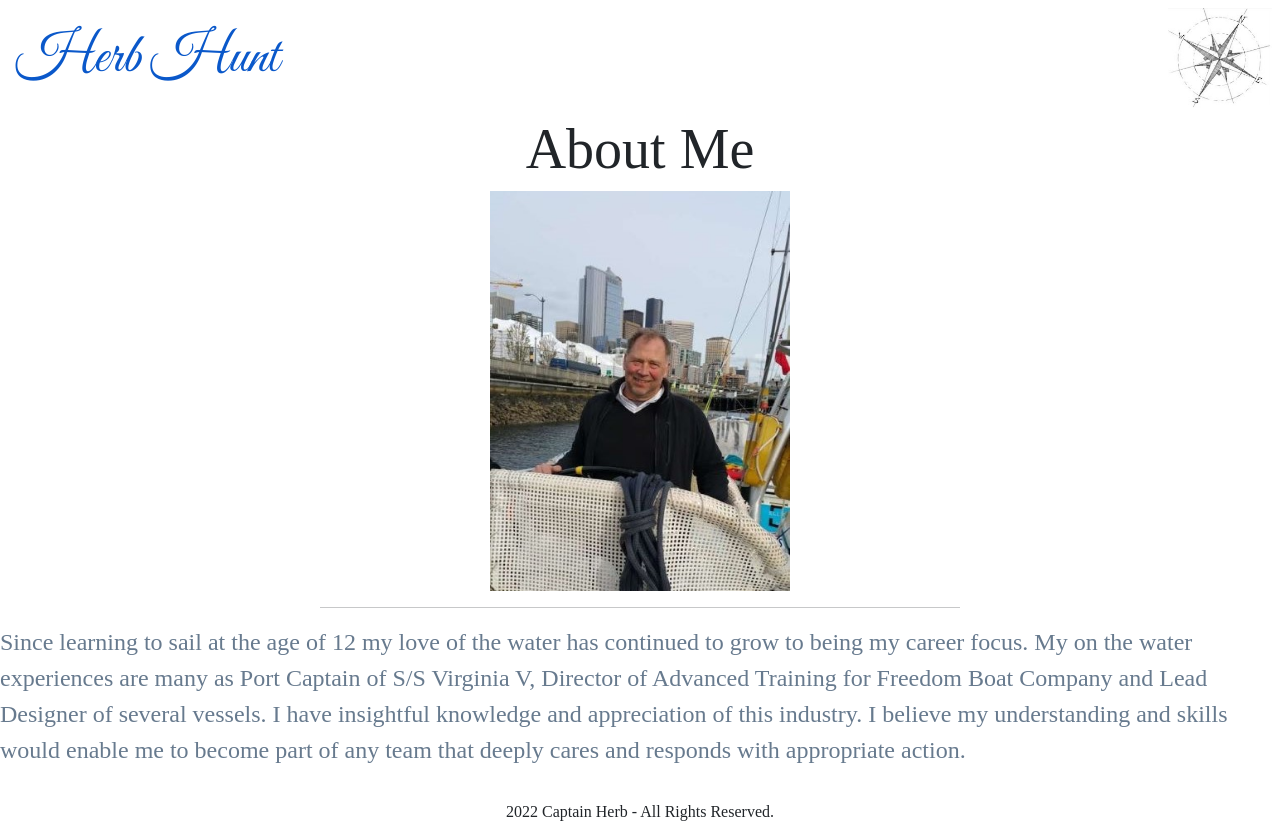
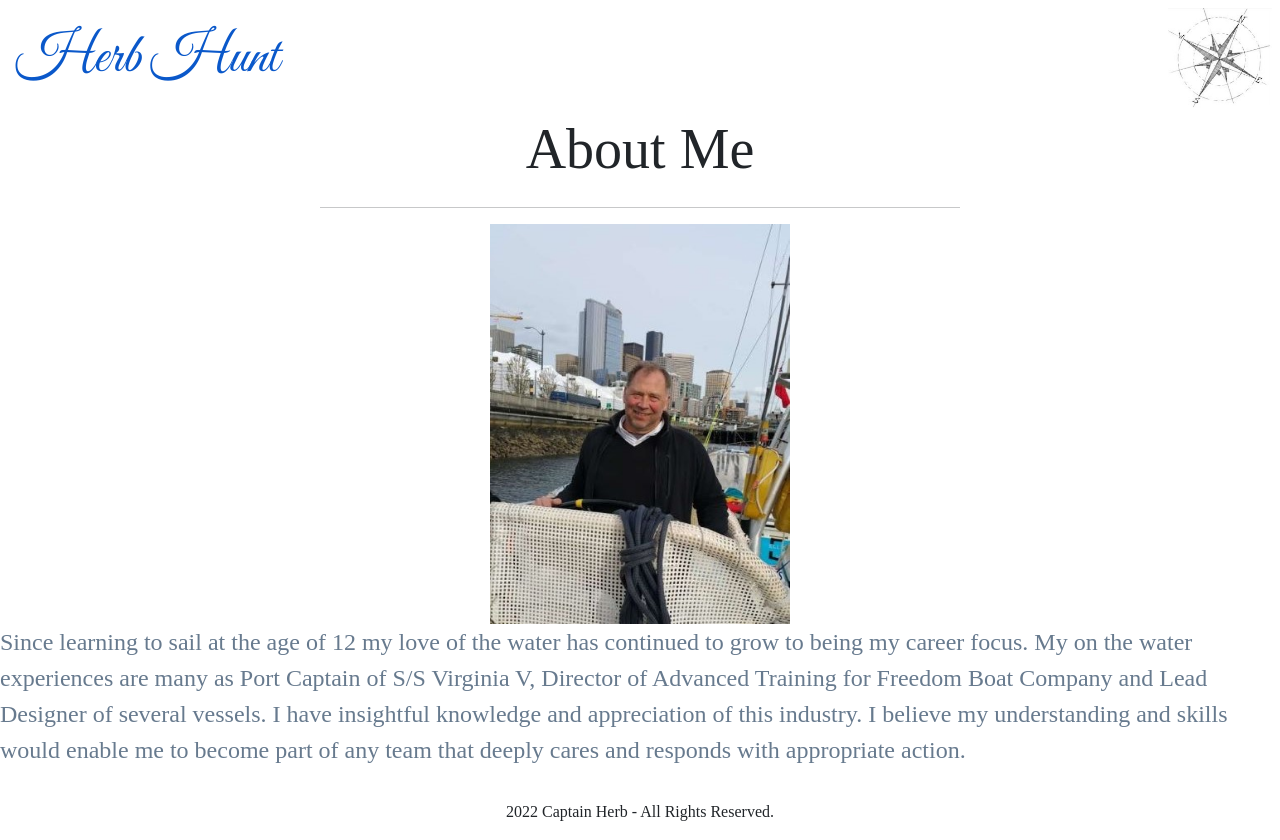
Before and after one commit to Bertokeys1/HerbHunt, a React (Create React App) app: page /About in a window 1280 px wide. Built offline with nearby package versions, Linux system fonts and the light colour scheme; a web font is replaced by a local one.

Commit message:
replaced main image with golden rectangle

```diff
--- a/package.json
+++ b/package.json
@@ -11,7 +11,9 @@
     "@testing-library/react": "^13.2.0",
     "@testing-library/user-event": "^13.5.0",
     "babel": "^6.23.0",
+    "bootstrap": "^5.2.2",
     "react": "^18.1.0",
+    "react-bootstrap": "^2.5.0",
     "react-dom": "^18.1.0",
     "react-router-dom": "^6.3.0",
     "react-scripts": "5.0.1",
--- a/src/App.css
+++ b/src/App.css
@@ -10,10 +10,12 @@
   padding: 1rem 1rem;
   font-size: 3.5rem;
   text-decoration: none;
+  color: rgb(19, 80, 0);
 }
 
 .welcome {
   font-weight: bolder;
+  position: absolute;
 }
 
 
@@ -86,11 +88,15 @@ h1 {
 .myInfo {
   font-size: 1.5rem;
   display: flex;
+  flex-direction: column;
   flex-wrap: wrap;
   width: 100%;
   color: #677a8e;
-  /* margin-right: 20px; */
-  flex: 3;
+  justify-content: center;
+}
+
+.myInfo-img {
+  justify-content: center;
 }
 
 .serviceItems {
@@ -121,6 +127,16 @@ footer {
 }
 
 /* box resize(flex) when page size changes or is used on device with different display size */
+@media screen and (min-width: 900px) {
+  main,
+  .myInfo,
+  nav {
+    flex-wrap: wrap;
+    flex-direction: row;
+  }
+}
+
+
 @media screen and (max-width: 768px) {
   main,
   nav {
--- a/src/components/About.js
+++ b/src/components/About.js
@@ -8,15 +8,12 @@ export default function Projects() {
       <div className="post-heading text-center justify-content-center mainPic">
           <h3 className="display-4 font-weight-bold">About Me</h3>
         </div>
-        <div className="d-flex justify-content-center" >
+        <hr className="w-50 mx-auto" />
+        <div className="justify-content-center" >
+        <div className="myInfo">
           <img src={mainPic}  height="400px" width="300px" alt="about me pic" />
-        </div>
-        <hr className="w-50 mx-auto" />
-
-        <div className="  row d-flex flex-row">
-          <div className="myInfo">
             {/* info on main page */}
-            <p className="mainInfo">
+            <p className="">
               Since learning to sail at the age of 12 my love of the water has
               continued to grow to being my career focus. My on the water
               experiences are many as Port Captain of S/S Virginia V, Director
@@ -27,6 +24,11 @@ export default function Projects() {
               appropriate action.
             </p>
           </div>
+          </div>
+
+
+        <div className="  col-6 d-flex flex-row">
+
         </div>
         </div>
         </div>
--- a/src/components/Main.js
+++ b/src/components/Main.js
@@ -1,22 +1,26 @@
 import { Button } from "@mui/material";
 import React from "react";
 import { Link } from "react-router-dom";
-import Malibu from "../assets/Malibu-2.jpeg";
+import goldenRec from "../assets/goldenRec.jpg";
 import Docked from "../assets/Docked.jpeg";
 import Far from "../assets/Argrosy-far.jpeg";
 import Discovery from "../assets/Discovery-day.jpeg"
+import { Container } from "react-bootstrap";
 
 
-
+// style={{backgroundRepeat: "no-repeat", backgroundImage: `url(${goldenRec})`, backgroundSize: ""}}
 
 export default function Main() {
   return (
     <section>
       {/* about me container */}
-      <div className="mt-3 " id="About">
-        <div className="capImg d-flex " style={{backgroundRepeat: "no-repeat", backgroundImage: `url(${Malibu})`, backgroundSize: ""}} >
-          <div className="welcome ">WELCOME TO CAPTAIN HERB</div>
-        </div>
+      <div className="mt-3 img-fluid" id="About">
+        <Container className=" capImg  d-flex"  >
+          <figure className="position-relative">
+          <img alt="goldenRecImg" className="img-fluid" src={goldenRec}/>
+          </figure>
+          <figcaption className="welcome ">WELCOME TO CAPTAIN HERB</figcaption>
+        </Container>
         {/* picture on about me picture and line break */}
         <div className="post-heading text-center justify-content-center mainPic">
           <h3 className="display-4 font-weight-bold">U.S. COAST GUARD LICENSED</h3>
@@ -29,7 +33,7 @@ export default function Main() {
         <hr className="w-50 mx-auto" />
 
         <div className=" text-center justify-content-center ">
-          <div className="display-6 font-weight-bold">15 years experience </div>
+          <div className="display-6 font-weight-bold">20 years experience </div>
           <div>Boating - Ownership - Boat Operations - Navigation - Systems - Maintainance</div>
           <div>
             <Button component={Link} to="/Services" id="Services">FIND OUT MORE</Button>
--- a/src/components/Navbar.js
+++ b/src/components/Navbar.js
@@ -78,9 +78,6 @@ export default function BasicMenu() {
         <MenuItem component={Link} to="contact" id="Contact" onClick={handleClose}>
           Contact
         </MenuItem>
-        <MenuItem to="cv" id="cv" onClick={handleClose}>
-          Curriculum Vitae
-        </MenuItem>
       </Menu>
     </div>
   );
--- a/src/components/Services.js
+++ b/src/components/Services.js
@@ -20,7 +20,7 @@ export default function Services() {
             <li>Allowing Boat owners to enjoy a worry free voyage</li>
           </div>
           <div className="serviceItems">
-            <div className="serviceText">Bout Relocation</div>
+            <div className="serviceText">Boat Relocation</div>
           <img src={Maverick}  height="400px" width="300px" alt="about me pic" />
             <div>Primary area: Western USA</div>
             <li>Seasonal relocation</li>
```
Also changed, not shown: src/assets/goldenRec.jpg (added), 1 other file (tests, documents, lock files or other folders).
